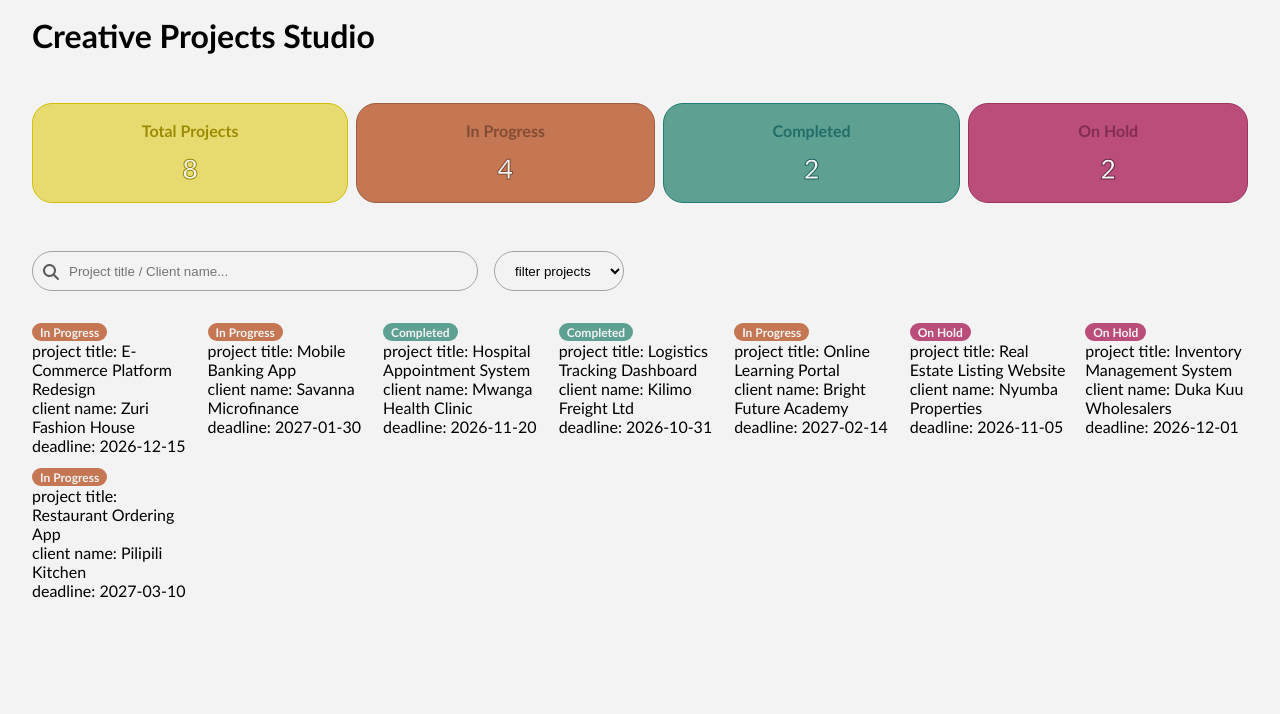
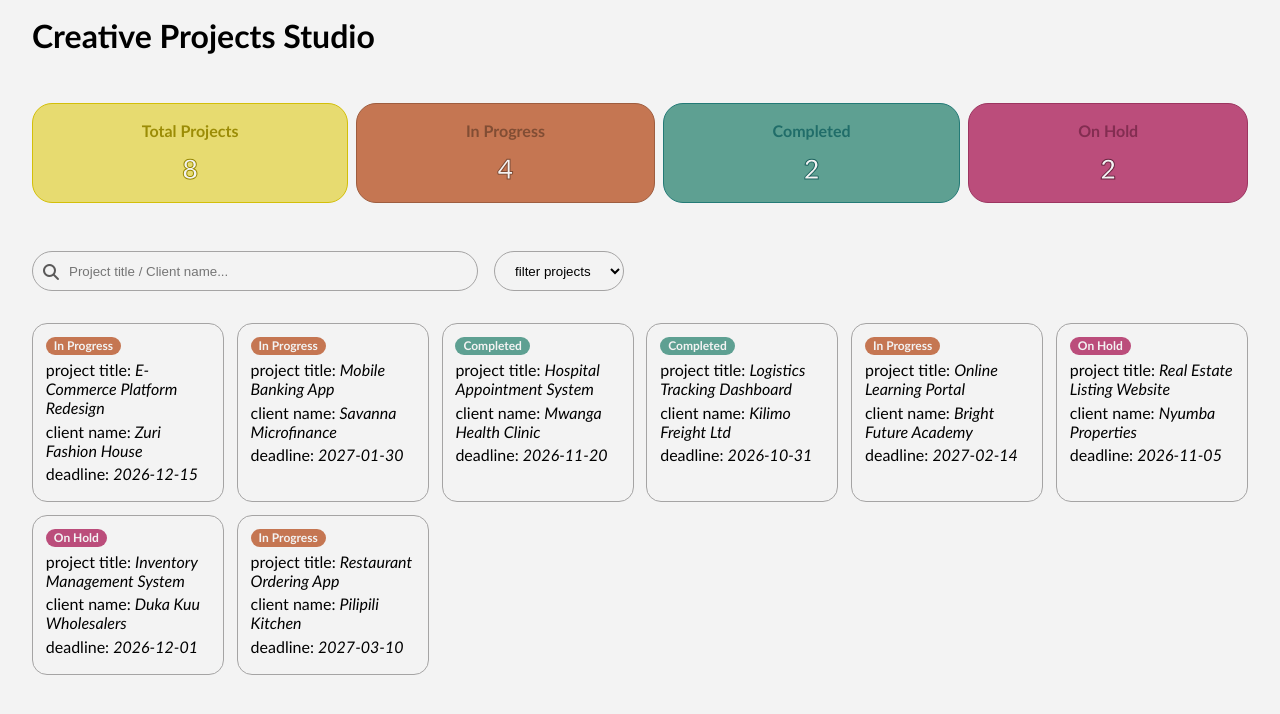
Before and after one commit to justin24er/Professional-React-Architecture-DIGITAL-STUDIO-PROJECT, a React (Vite) app: page / in a window 1280 px wide. Shown: the top 714 px of the page. Built offline with nearby package versions, Linux system fonts and the light colour scheme; data requests are answered from the project's data file.

Commit message:
style: card-styling-shift

```diff
--- a/src/features/projects/components/project-card.css
+++ b/src/features/projects/components/project-card.css
@@ -0,0 +1,15 @@
+article {
+    border: 1px solid var(--clr-border);
+    padding: .8rem;
+    display: flex;
+    flex-direction: column;
+    gap: .3rem;
+    border-radius: 15px;
+    transition: .4s;
+}
+article > div > span {
+    font-style: italic;
+}
+article:hover {
+    background: #f0e7e7;
+}
--- a/src/features/projects/components/project-list.css
+++ b/src/features/projects/components/project-list.css
@@ -10,6 +10,6 @@ section.projects-sec {
 }
 .projects-wrapper {
     display: grid;
-    grid-template-columns: repeat(auto-fill, minmax(150px, 1fr));
+    grid-template-columns: repeat(auto-fill, minmax(180px, 1fr));
     gap: .8rem;
 }
--- a/src/shared/components/ui/progressBar.css
+++ b/src/shared/components/ui/progressBar.css
@@ -0,0 +1,3 @@
+.progress-bar {
+
+}
```
